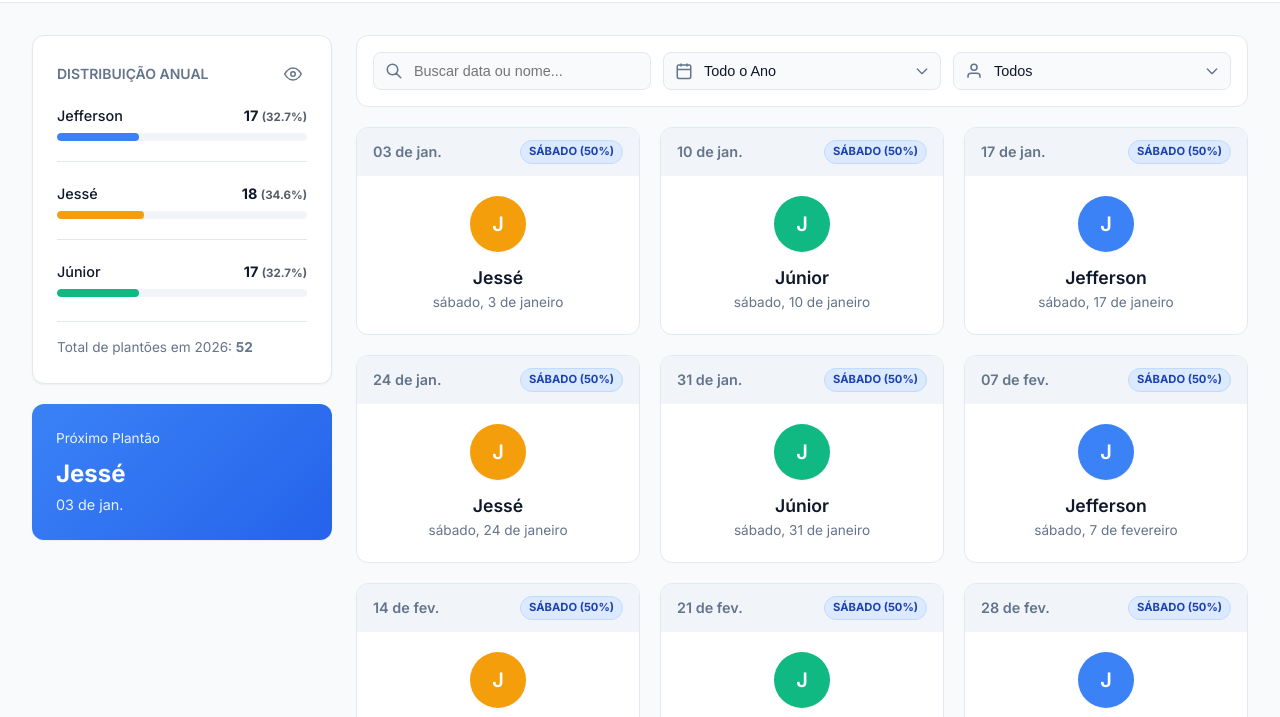
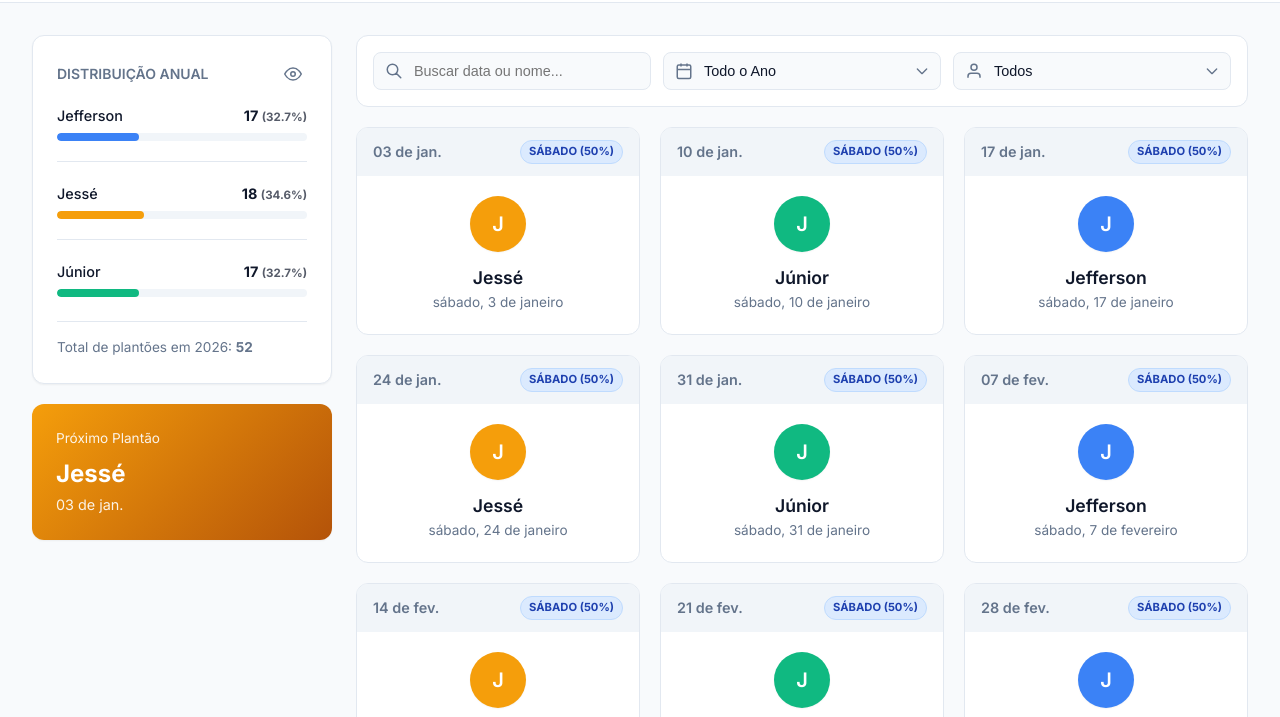
Before and after one commit to smithnaguxi90/escala-extraordinaria, a plain HTML site: page index.html in a window 1280 px wide. Shown: the part 70-787 px from the top of the page. Drawn offline with Linux system fonts and the light colour scheme.

Commit message:
initial commit

```diff
--- a/index.html
+++ b/index.html
@@ -915,7 +915,9 @@
             </div>
           </div>
 
+          <!-- CARTÃO ATUALIZADO COM ID PARA MUDANÇA DE COR -->
           <div
+            id="nextShiftCard"
             class="card"
             style="
               background: linear-gradient(
@@ -925,6 +927,7 @@
               );
               color: white;
               border: none;
+              transition: background 0.5s ease;
             "
           >
             <div style="font-size: 0.85rem; opacity: 0.9; margin-bottom: 5px">
@@ -1241,6 +1244,7 @@
           total: document.getElementById("totalShifts"),
           nextInfo: document.getElementById("nextShiftInfo"),
           nextDate: document.getElementById("nextShiftDate"),
+          nextCard: document.getElementById("nextShiftCard"), // Referência ao cartão
           search: document.getElementById("searchInput"),
           filterM: document.getElementById("monthFilter"),
           filterP: document.getElementById("personFilter"),
@@ -1450,9 +1454,26 @@
           if (next) {
             els.nextInfo.textContent = next.name;
             els.nextDate.textContent = Utils.formatShortDate(next.date);
+
+            // Mudar cor do cartão automaticamente com base no funcionário
+            const nameNorm = Utils.normalize(next.name);
+            let gradient =
+              "linear-gradient(135deg, var(--primary), var(--primary-dark))"; // Default Blue (Jefferson)
+
+            if (nameNorm === "jesse") {
+              gradient = "linear-gradient(135deg, #f59e0b, #b45309)"; // Orange
+            } else if (nameNorm === "junior") {
+              gradient = "linear-gradient(135deg, #10b981, #047857)"; // Green
+            } else {
+              gradient = "linear-gradient(135deg, #3b82f6, #1d4ed8)"; // Blue
+            }
+
+            els.nextCard.style.background = gradient;
           } else {
             els.nextInfo.textContent = "Concluído";
             els.nextDate.textContent = "2026";
+            els.nextCard.style.background =
+              "linear-gradient(135deg, #64748b, #0f172a)"; // Grey
           }
         }
 
```
